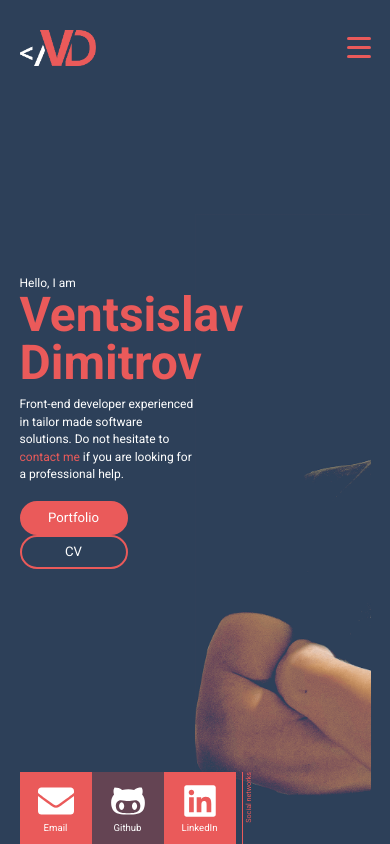
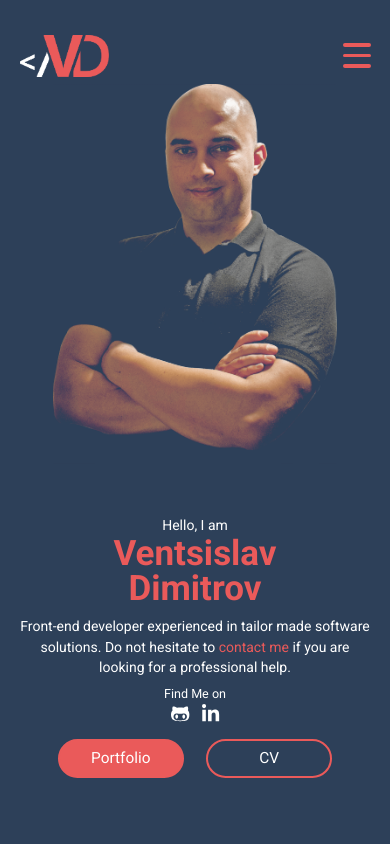
Before and after one commit to ventsi34/ventsi.net-template, a website: page src/index.html in a window 390 px wide. Drawn offline with nearby package versions, Linux system fonts and the light colour scheme; files that its build step writes are made by us from their sources; files whose address does not match are found by name.

Commit message:
mobile version fixes

```diff
--- a/src/index.html
+++ b/src/index.html
@@ -31,10 +31,19 @@
   <section>
     <div class="content-wrapper">
       <p class="introduction">Hello, I am</p>
-      <h1>Ventsislav Dimitrov</h1>
+      <h1>Ventsislav<br/>Dimitrov</h1>
       <p class="info">Front-end developer experienced in tailor made software solutions. Do not hesitate to <a href="#" class="hover-effect">contact me</a> if you are looking for a professional help.</p>
-      <a href="#" class="btn filled">Portfolio</a>
-      <a href="#" class="btn">CV</a>
+      <div class="mobile-social-menu">
+        <p>Find Me on</p>
+        <ul>
+          <li><a href="https://bit.ly/3isTEHA"><i class="fab fa-github-alt"></i></a></li>
+          <li><a href="https://bit.ly/3BjwAUn"><i class="fab fa-linkedin-in"></i></a></li>
+        </ul>
+      </div>
+      <div>
+        <a href="#" class="btn filled">Portfolio</a>
+        <a href="#" class="btn">CV</a>
+      </div>
       <div class="social-container">
         <ul title="Social networks">
           <li><a href="mailto:email@ventsi.net" target="_black"><i class="fas fa-envelope"></i>Email</a></li>
--- a/src/styles/components/_navigation.scss
+++ b/src/styles/components/_navigation.scss
@@ -122,4 +122,37 @@ nav.main-menu {
       transition-delay: 350ms;
     }
   }
+
+  @media only screen and (max-width: 620px) {
+    &::before {
+      top: -170vh;
+      right: auto;
+      left: calc(50% - 85vh);
+      width: 170vh;
+      height: 170vh;
+    }
+
+    &.active::before {
+      top: -78vh;
+    }
+
+    ul {
+      align-content: center;
+      justify-content: center;
+    }
+  }
+
+  @media only screen and (max-width: 330px) {
+    li a {
+      display: flex;
+      flex-direction: column;
+      width: 16rem;
+      height: 16rem;
+      font-size: 2.2rem;
+
+      &:hover {
+        transform: scale(1, 1);
+      }
+    }
+  }
 }
--- a/src/styles/mains/_basic.scss
+++ b/src/styles/mains/_basic.scss
@@ -33,6 +33,10 @@ html {
 
   @media only screen and (max-width: 840px) {
     font-size: 6px;
+  }
+
+  @media only screen and (max-width: 740px) {
+    font-size: 7px;
   }
 }
 
--- a/src/styles/pages/_home.scss
+++ b/src/styles/pages/_home.scss
@@ -22,6 +22,10 @@
     opacity: 0.4;
     background-image: url('./static/images/background-focus.png') ;
     background-size: contain;
+  }
+
+  .mobile-social-menu {
+    display: none;
   }
 
   .content-wrapper {
@@ -84,4 +88,90 @@
       height: 90vh;
     }
   }
+
+  @media only screen and (max-width: 740px) {
+    flex-direction: column-reverse;
+    align-items: center;
+    justify-content: flex-end;
+    text-align: center;
+
+    &:before {
+      display: none;
+    }
+
+    .image-wrapper {
+      position: relative;
+      top: auto;
+      right: auto;
+      display: flex;
+      justify-content: center;
+      align-items: flex-start;
+      width: 100%;
+      height: 50%;
+      padding: 0;
+    }
+
+    .content-wrapper {
+      position: relative;
+      display: flex;
+      width: 100%;
+      height: 50%;
+      padding-bottom: 2rem;
+      justify-content: center;
+      align-items: center;
+      flex-direction: column;
+
+      p, h1 {
+        text-align: center;
+      }
+
+      h1 {
+        font-size: 5rem;
+        line-height: 5rem;
+      }
+
+      .social-container {
+        display: none;
+      }
+
+      .info {
+        margin-bottom: 1rem;
+      }
+
+      .mobile-social-menu {
+        display: block;
+        color: #FFF;
+
+        p {
+          margin: 0;
+          padding: 0;
+          font-size: 1.8rem;
+        }
+
+        ul {
+          margin: 0 0 2rem;
+          padding: 0;
+          list-style: none;
+
+          li {
+            display: inline-block;
+            margin: 0 0.5rem;
+            a,
+            a:visited,
+            a:active,
+            a:hover {
+              color: #FFF;
+            }
+          }
+        }
+      }
+    }
+  }
+
+  @media only screen and (max-width: 310px) {
+    .content-wrapper .btn {
+      margin: 0;
+      min-width: 16rem;
+    }
+  }
 }
```
